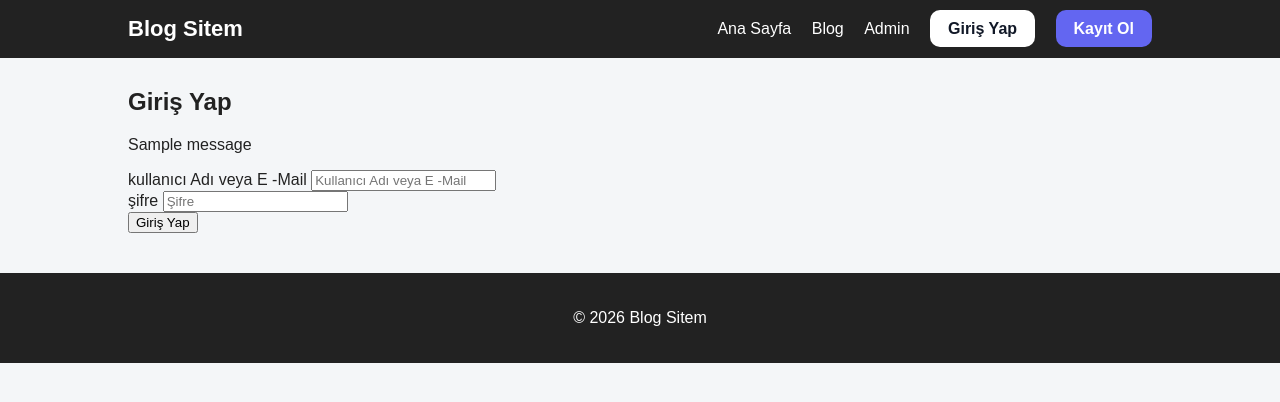
After one commit to Alperen1143/blog_project, a Django app: page /login/ in a window 1280 px wide. The commit adds this page. Shown: the top 402 px of the page. Run offline with Django 5.2, Linux system fonts and the light colour scheme; tables that the repository leaves empty hold one stand-in row (values such as "Sample post"); one stand-in notice (Sample message) is shown.

Commit message:
Add login and logout functionality

```diff
--- a/anasayfa/forms.py
+++ b/anasayfa/forms.py
@@ -2,6 +2,7 @@ from django import forms
 from django.contrib.auth.models import User
 from django.core.exceptions import ValidationError
 import re
+from django import forms
 
 class RegisterForm(forms.Form):
     full_name = forms.CharField(
@@ -65,3 +66,15 @@ class RegisterForm(forms.Form):
         if password and password_confirm and password != password_confirm:
             raise ValidationError("Şifreler eşleşmiyor.")
         return cleaned_data
+
+class LoginForm(forms.Form):
+    username_or_email = forms.CharField(
+        max_length=150,
+        required=True,
+        label="Kullanıcı Adı"
+    )
+    password = forms.CharField(
+        required=True,
+        widget=forms.PasswordInput,
+        label="Şifre"
+    )
--- a/anasayfa/static/anasayfa/css/style.css
+++ b/anasayfa/static/anasayfa/css/style.css
@@ -76,3 +76,28 @@ body {
         width: 92%;
     }
 }
+
+.nav-user {
+    color: white;
+    font-weight: bold;
+    margin-left: 15px;
+}
+
+.login-btn,
+.logout-btn {
+    background-color: white;
+    color: #111827 !important;
+    padding: 10px 18px;
+    border-radius: 10px;
+    font-weight: bold;
+    text-decoration: none;
+}
+
+.register-btn {
+    background-color: #6366f1;
+    color: white !important;
+    padding: 10px 18px;
+    border-radius: 10px;
+    font-weight: bold;
+    text-decoration: none;
+}
--- a/anasayfa/templates/anasayfa/base.html
+++ b/anasayfa/templates/anasayfa/base.html
@@ -16,11 +16,20 @@
         <a href="/">Ana Sayfa</a>
         <a href="/blog/">Blog</a>
         <a href="/admin/">Admin</a>
+
+        {% if user.is_authenticated %}
+            <span class="nav-user">Hoş Geldin, {{ user.username}}</span>
+            <a href="{% url 'logout' %}" class="logout-btn">Çıkış Yap</a>
+        {% else %}
+            <a href="{% url 'login' %}" class="login-btn">Giriş Yap</a>
+            <a href="{% url 'register' %}" class="register-btn">Kayıt Ol</a>
+        {% endif %}
     </nav>
 </header>
 
 <main class="container">
     {% block content %}
+
     {% endblock %}
 </main>
 
--- a/anasayfa/templates/anasayfa/home.html
+++ b/anasayfa/templates/anasayfa/home.html
@@ -4,7 +4,6 @@
 
 {% block content %}
 <h1>Blog Sitemize Hoş Geldiniz</h1>
-<p>Burada blog yazılarımızı paylaşacağız.</p>
 
 <a href="/blog/" class="btn">Blog Yazılarına Git</a>
 {% endblock %}
--- /dev/null
+++ b/anasayfa/templates/anasayfa/login.html
@@ -0,0 +1,40 @@
+{% extends "anasayfa/base.html"%}
+{% block content%}
+
+<div class="auth-container">
+    <h2>Giriş Yap</h2>
+
+    {% if messages %}
+        {% for message in messages %}
+            <p class="message">{{ message}}</p>
+        {% endfor %}
+    {% endif %}
+
+    <form method="POST" action="{% url 'login' %}">
+        {% csrf_token %}
+
+        <div class="form-group">
+            <label>kullanıcı Adı veya E -Mail</label>
+            <input
+                type="text"
+                name="username_or _email"
+                placeholder="Kullanıcı Adı veya E -Mail"
+                required
+            >
+        </div>
+
+        <div class="form-group">
+            <label>şifre</label>
+            <input
+                type="password"
+                name="password"
+                placeholder="Şifre"
+                required
+            >
+        </div>
+
+        <button type="submit">Giriş Yap</button>
+    </form>
+</div>
+
+{% endblock %}
--- a/anasayfa/urls.py
+++ b/anasayfa/urls.py
@@ -6,10 +6,10 @@ urlpatterns = [
     path("", views.home, name="home"),
     path("blog/", views.blog_list, name="blog_list"),
     path("blog/<int:post_id>/", views.blog_detail, name="blog_detail"),
+    path("login/", views.login_view, name="login"),
+    path("logout/", views.logout_view, name="logout"),
 ]
 
-from django.urls import path
-from . import views
 urlpatterns += [
     path("register/", views.register_view, name="register"),
 ]
--- a/anasayfa/views.py
+++ b/anasayfa/views.py
@@ -1,5 +1,12 @@
 from django.shortcuts import render, get_object_or_404
 from .models import BlogPost
+from django.shortcuts import render, redirect
+from django.contrib.auth.models import User
+from django.contrib import messages
+from .forms import RegisterForm
+from .models import UserProfile
+from django.contrib.auth import authenticate, login, logout
+from .forms import LoginForm
 
 
 def home(request):
@@ -15,11 +22,7 @@ def blog_detail(request, post_id):
     post = get_object_or_404(BlogPost, id=post_id)
     return render(request, "anasayfa/blog_detail.html", {"post": post})
 
-from django.shortcuts import render, redirect
-from django.contrib.auth.models import User
-from django.contrib import messages
-from .forms import RegisterForm
-from .models import UserProfile
+
 
 def register_view(request):
     if request.method == "POST":
@@ -51,3 +54,40 @@ def register_view(request):
     else:
         form = RegisterForm()
     return render(request, "anasayfa/register.html", {"form": form})
+
+def login_view(request):
+    if request.method == "POST":
+        form = LoginForm(request.POST)
+        if form.is_valid():
+            username_or_email = form.cleaned_data.get("username_or_email")
+            password = form.cleaned_data["password"]
+
+            user_obj = User.objects.filter(username=username_or_email).firs()
+
+            if user_obj is not None:
+                user_obj = User.objects.filter(email=username_or_email).first()
+
+            if user_obj is not None:
+                user = authenticate(
+                    request,
+
+                    username=user_obj.username,
+                    password=password
+                )
+
+                if user is not None:
+                    login(request, user)
+                    messages.success(request, "Başırıyla giriş yaptınız.")
+                    return redirect("home")
+                else:
+                    messages.error(request, "Şifre hatalı.")
+            else:
+                messages.error(request, "kullanıcı adı veya e-posta bulunamadı.")
+    else:
+        form = LoginForm()
+    return render(request, "anasayfa/login.html", {"form": form})
+
+def logout_view(request):
+    logout(request)
+    messages.success(request, "Başarıyla çıkış yaptınız.")
+    return redirect("home")
```
